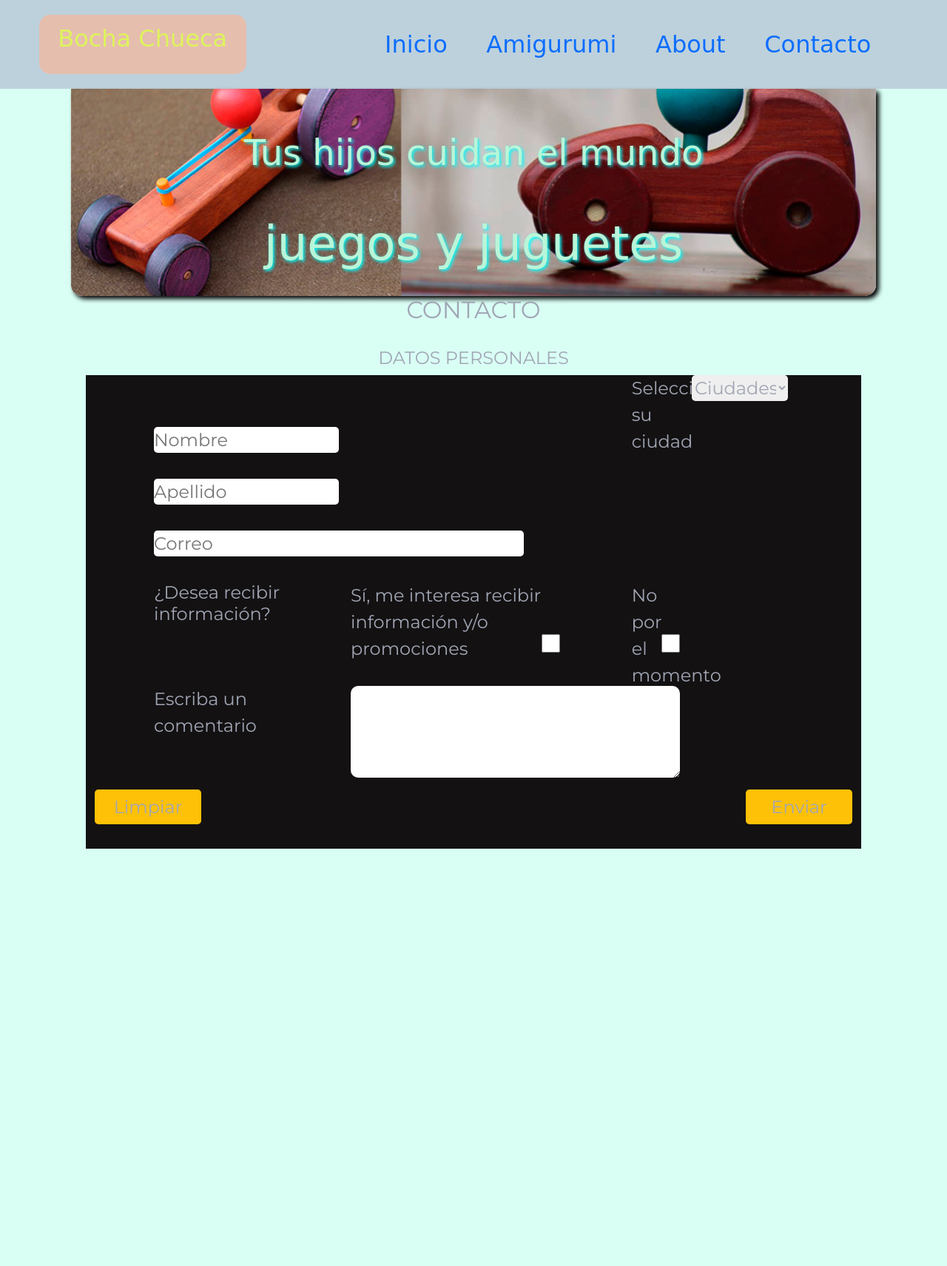
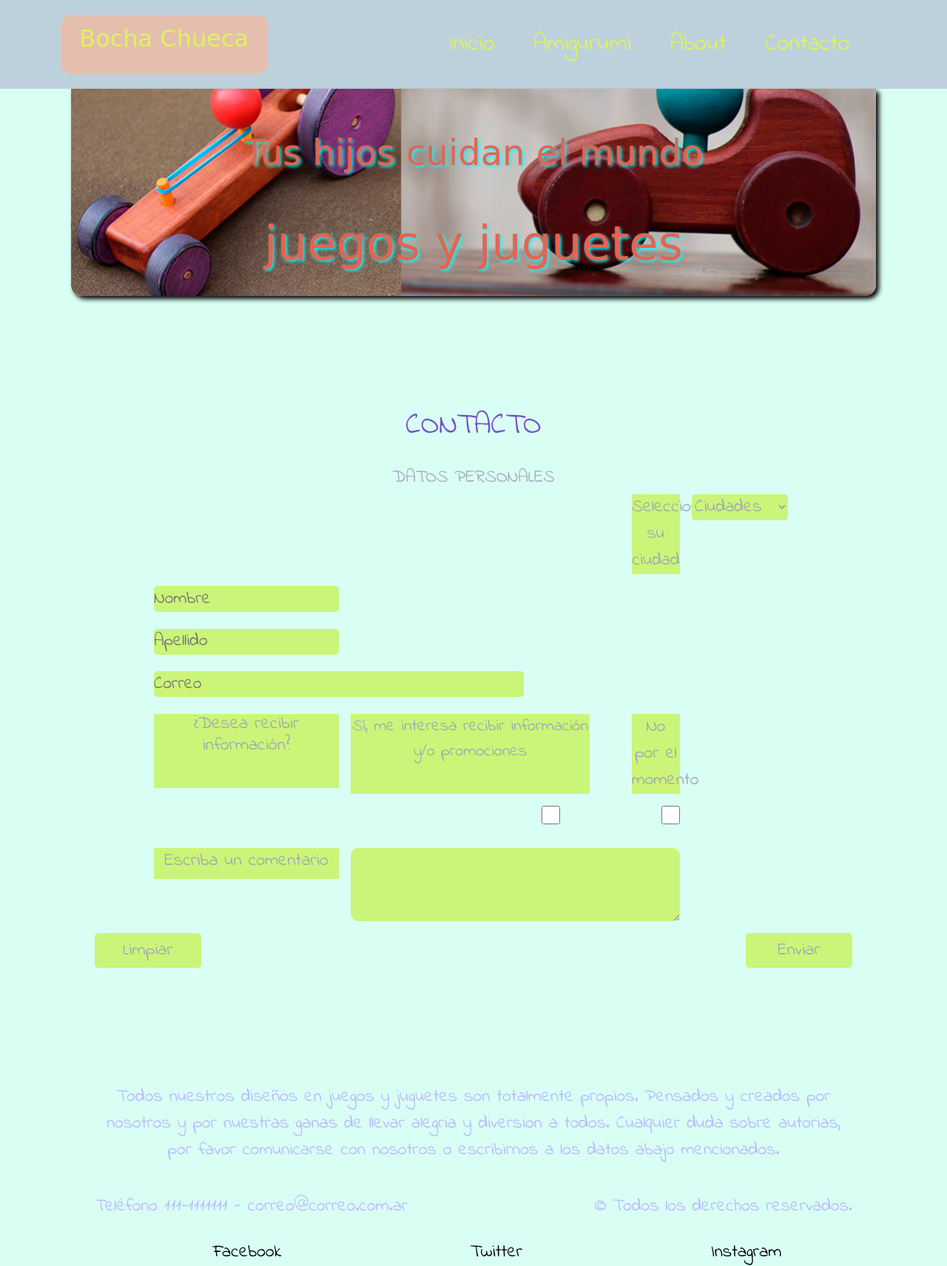
Before and after one commit to chaupinela/Proyecto_Coder, a website: page contacto.html in a window 1280 px wide. Shown: the whole page at 74% size. Before the commit the page ends 1600 px from the top, so only its background shows below. Drawn offline with nearby package versions, Linux system fonts and the light colour scheme; a web font is replaced by a local one.

Commit message:
[add]se trabaja sobre el cuerpo de contacto y se termina.

```diff
--- a/contacto.html
+++ b/contacto.html
@@ -5,14 +5,21 @@
     <meta charset="UTF-8" />
     <meta http-equiv="X-UA-Compatible" content="IE=edge" />
     <meta name="viewport" content="width=device-width, initial-scale=1.0" />
-        <title>Bocha Chueca | Juegos Infantiles | Contacto</title>
-  <meta name="description" content="Juguetes y juegos artesanales sin material plastico. " >
+    <title>Bocha Chueca | Juegos Infantiles | Amigurumi</title>
+    <link rel="preconnect" href="https://fonts.googleapis.com">
+    <link rel="preconnect" href="https://fonts.gstatic.com" crossorigin>
+    <link href="https://fonts.googleapis.com/css2?family=Palette+Mosaic&display=swap" rel="stylesheet">
+    <link rel="preconnect" href="https://fonts.googleapis.com">
+    <link rel="preconnect" href="https://fonts.gstatic.com" crossorigin>
+    <link href="https://fonts.googleapis.com/css2?family=Indie+Flower&display=swap" rel="stylesheet">
+    <meta name="description" content="Juguetes y juegos artesanales sin material plástico. Totalmente confeccionados con materiales naturales y reciclados. Cuidamos y valoramos el planeta desde niños " >
     <meta name="keywords" content="juguetes, juegos, sin plastico, madera, amigurumi">
     <link rel="preconnect" href="https://fonts.googleapis.com" />
     <link rel="preconnect" href="https://fonts.gstatic.com" crossorigin />
     <link href="https://fonts.googleapis.com/css2?family=Montserrat:wght@200;400&display=swap" rel="stylesheet" />
-        <link href="https://cdn.jsdelivr.net/npm/bootstrap@5.1.0/dist/css/bootstrap.min.css" rel="stylesheet" integrity="sha384-KyZXEAg3QhqLMpG8r+8fhAXLRk2vvoC2f3B09zVXn8CA5QIVfZOJ3BCsw2P0p/We" crossorigin="anonymous">
-        <link rel="stylesheet" href="css/index.css" />
+    <link href="https://cdn.jsdelivr.net/npm/bootstrap@5.1.0/dist/css/bootstrap.min.css" rel="stylesheet"
+      integrity="sha384-KyZXEAg3QhqLMpG8r+8fhAXLRk2vvoC2f3B09zVXn8CA5QIVfZOJ3BCsw2P0p/We" crossorigin="anonymous" />
+    <link rel="stylesheet" href="css/index.css">
   </head>
 
 <body>
@@ -39,7 +46,7 @@
 
   </header>
     <main>
-        <div class="mainContacto container">
+        <div class="mainContacto">
             <div class="mainContacto__cajaMainContacto flexColum">
                 <h2 class="mainContacto__cajaMainContacto__tituloContacto">CONTACTO</h2>
                 <h3 class="mainContacto__cajaMainContacto__tituloDatosPersonales">DATOS PERSONALES</h3>
@@ -85,10 +92,27 @@
     </main>
 
 
-    <footer>
+    <footer class="pie">
+      <p class="pie__pDeFooter">
+        Todos nuestros diseños en juegos y juguetes son totalmente propios. Pensados y creados por nosotros y por nuestras ganas de llevar alegria y diversion a todos. Cualquier duda sobre autorias, por favor comunicarse con nosotros o escribirnos a los datos abajo mencionados.
+      </p>
+      <p class="pie__datos">Teléfono 111-1111111 - correo@correo.com.ar</p>
+      <p class="pie__derechos">&copy; Todos los derechos reservados.</p>
 
+      <ul class="pie__redes">
+        <li class="pie__redes__item">
+          <a class="pie__redes__item__link--face"  href="">Facebook</a>
+        </li>
+        <li class="pie__redes__item">
+          <a class="pie__redes__item__link--tw"  href="">Twitter</a>
+        </li>
+        <li class="pie__redes__item">
+          <a class="pie__redes__item__link--inst"  href="">Instagram</a>
+        </li>
+      </ul>
     </footer>
-    <script src="https://cdn.jsdelivr.net/npm/bootstrap@5.1.0/dist/js/bootstrap.bundle.min.js" integrity="sha384-U1DAWAznBHeqEIlVSCgzq+c9gqGAJn5c/t99JyeKa9xxaYpSvHU5awsuZVVFIhvj" crossorigin="anonymous"></script>
+
+
 </body>
 
 </html>
--- a/scss/Partials/_header.scss
+++ b/scss/Partials/_header.scss
@@ -38,7 +38,18 @@
                 font-size: 2rem;
                 padding: 5px 25px;
                 font-family: 'Indie Flower', cursive;
-                color: black;
+                .headerIndex____navbar__items__list--index{
+                    color:var(--maximum-green-yellow)
+                }
+                .headerIndex__navbar__items__list--amigurumi{
+                    color:var(--maximum-green-yellow)
+                }
+                .headerIndex__navbar__items__list--about{
+                    color:var(--maximum-green-yellow)
+                }
+                .headerIndex__navbar__items__list--Contacto{
+                    color:var(--maximum-green-yellow)
+                }
 
             }
             .headerIndex__navbar__items__list:hover{
@@ -65,7 +76,7 @@
             font-size: 3rem;
             text-align: center;
             margin-top: 50px;
-            color: var(--magic-mint);
+            color: var(--fire-opal);
             text-shadow: aqua 2px 2px 4px;
 
 
@@ -74,7 +85,7 @@
             width: 100%;
             font-family: 'Palette Mosaic', cursive;
             font-size: 4rem;
-            color: var(--magic-mint);
+            color: var(--fire-opal);
             text-shadow: aqua 2px 2px 4px;
             align-items: center;
             align-content: center;
--- a/scss/index.scss
+++ b/scss/index.scss
@@ -12,6 +12,7 @@ $tamanioTitulo:2.5rem;
 $colorTextoAbout: var(--fire-opal);
 $colorTituloAbout: var(--slate-blue);
 $fuenteTamanioGrid:1.4rem;
+$colorcajainput:rgb(203, 245, 120);
 /*Header index*/
 
 /* ------------------------------main del index --------------------------------------------------------- */
@@ -275,17 +276,19 @@ $fuenteTamanioGrid:1.4rem;
 
   /* -------------------------------------------pagina Contacto------------------------------------------*/
 
-  h2 {
-    color: var(--manatee);
-    font-size: 3rem;
-    text-align: center;
-  }
+
 .mainContacto{
+  font-family: $fuenteCuerpo;
 
   .mainContacto__cajaMainContacto{
-
+    text-align: center;
+    justify-content: center;
+    align-self: center;
+    margin-top: 50px;
+    height: 120vh;
     .mainContacto__cajaMainContacto__tituloContacto{
-font-size: 2rem;
+    font-size: $tamanioTitulo;
+    color: $colorTituloAbout;
 
     }
     .mainContacto__cajaMainContacto__tituloDatosPersonales{
@@ -296,15 +299,17 @@ font-size: 2rem;
 
     }
     .mainContacto__cajaMainContacto__cajaFormulario {
-      background-color: var(--smoky-black);
-    /* background-color:var(--smoky-black); */
+      justify-items: stretch;
+      align-items: stretch;
     grid-template-columns: repeat(12, 1fr);
-    grid-template-rows: repeat(9, 54px);
+    grid-template-rows: repeat(9, 1fr);
     width: 1024px;
     height: 80vh;
     gap: 1rem;
     margin: 0 auto;
+
     #inpNombre {
+      background-color: $colorcajainput;
       height: 35px;
       width: 250px;
       grid-column: 2/4;
@@ -312,8 +317,11 @@ font-size: 2rem;
       font-size: 1.5rem;
       border: none;
       border-radius: 5px;
+
+
     }
     #inpApellido {
+      background-color: $colorcajainput;
       height: 35px;
       width: 250px;
       grid-column: 2/4;
@@ -321,8 +329,10 @@ font-size: 2rem;
       font-size: 1.5rem;
       border: none;
       border-radius: 5px;
+
     }
     #inpCorreo {
+      background-color: $colorcajainput;
       height: 35px;
       grid-column: 2/6;
       grid-row: 4/5;
@@ -330,50 +340,64 @@ font-size: 2rem;
       border: none;
       border-radius: 5px;
       width: 500px;
+
     }
     #recibir {
+      background-color: $colorcajainput;
       grid-column: 2/4;
       grid-row: 5/6;
       font-size: 1.5rem;
       border: none;
       color: var(--manatee);
+
     }
     #meInteresa {
+      background-color: $colorcajainput;
       grid-column: 4/8;
       grid-row: 5/6;
-      font-size: 1.5rem;
+      font-size: $fuenteTamanioGrid;
       border: none;
       color: var(--manatee);
+
     }
     #clickSi {
+      background-color: $colorcajainput;
       grid-column: 6;
       grid-row: 6;
 
       width: 25px;
       height: 25px;
+
     }
     #noInteresa {
+      background-color: $colorcajainput;
       grid-column: 9/11;
       grid-row: 5/6;
       font-size: 1.5rem;
       border: none;
       color: var(--manatee);
+
     }
     #clickNo {
+      background-color: $colorcajainput;
       grid-column: 10;
       grid-row: 6;
 
       width: 25px;
       height: 25px;
+
     }
     #ciudad {
+      background-color: $colorcajainput;
       grid-column: 9/11;
       grid-row: 1/2;
       font-size: 1.5rem;
       border: none;
       color: var(--manatee);
+
     }
     #ciudadesList {
+      background-color: $colorcajainput;
       height: 35px;
       width: 130px;
       border: none;
@@ -383,15 +407,19 @@ font-size: 2rem;
       color: var(--manatee);
       border: none;
       border-radius: 5px;
+
     }
     #comentario {
+      background-color: $colorcajainput;
       grid-column: 2/4;
       grid-row: 7;
       font-size: 1.5rem;
       border: none;
       color: var(--manatee);
+
     }
     #cajaComentario {
+      background-color: $colorcajainput;
       grid-column: 4/11;
       grid-row: 7/9;
       font-size: 1.5rem;
@@ -399,8 +427,10 @@ font-size: 2rem;
 
       border-radius: 10px;
       color: var(--manatee);
+
     }
     #limpia {
+      background-color: $colorcajainput;
       height: 35px;
       width: 120px;
       grid-column: 1/3;
@@ -410,8 +440,10 @@ font-size: 2rem;
       color: var(--manatee);
       border: none;
       border-radius: 5px;
+
     }
     #envia {
+      background-color: $colorcajainput;
       height: 35px;
       width: 120px;
       grid-column: 12/13;
@@ -420,6 +452,7 @@ font-size: 2rem;
       border: none;
       border-radius: 5px;
       color: var(--manatee);
+
     }
 
     }
@@ -444,12 +477,18 @@ font-size: 2rem;
       margin: 45px auto;
       .bodyAbout__main__articleUno {
         .bodyAbout__main__articleUno__titulo {
+          text-align: center;
           font-size: $tamanioTitulo;
           color:$colorTituloAbout;
           border: $colorTituloAbout 3px solid;
           border-radius: 5px;
           font-family: $fuenteCuerpo;
 
+
+        }
+        .bodyAbout__main__articleUno__titulo:hover{
+          font-size: 3.5rem;
+          background-color: var(--beau-blue);
         }
         .bodyAbout__main__articleUno__texto {
           font-size: $tamanioFuenteCuerpo;
@@ -467,11 +506,16 @@ font-size: 2rem;
         margin: 10px auto;
 
         .bodyAbout__main__articleDos__titulo {
+          text-align: center;
           color:$colorTituloAbout;
           border: $colorTituloAbout 3px solid;
           border-radius: 5px;
           font-size: $tamanioTitulo;
           font-family: $fuenteCuerpo;
+        }
+        .bodyAbout__main__articleDos__titulo:hover{
+          font-size: 3.5rem;
+          background-color: var(--beau-blue);
         }
         .bodyAbout__main__articleDos__texto {
           padding: 10px 15px;
```
Also changed, not shown: css/index.css, 1 other file. Lines whose indentation alone changed are shown as unchanged.
